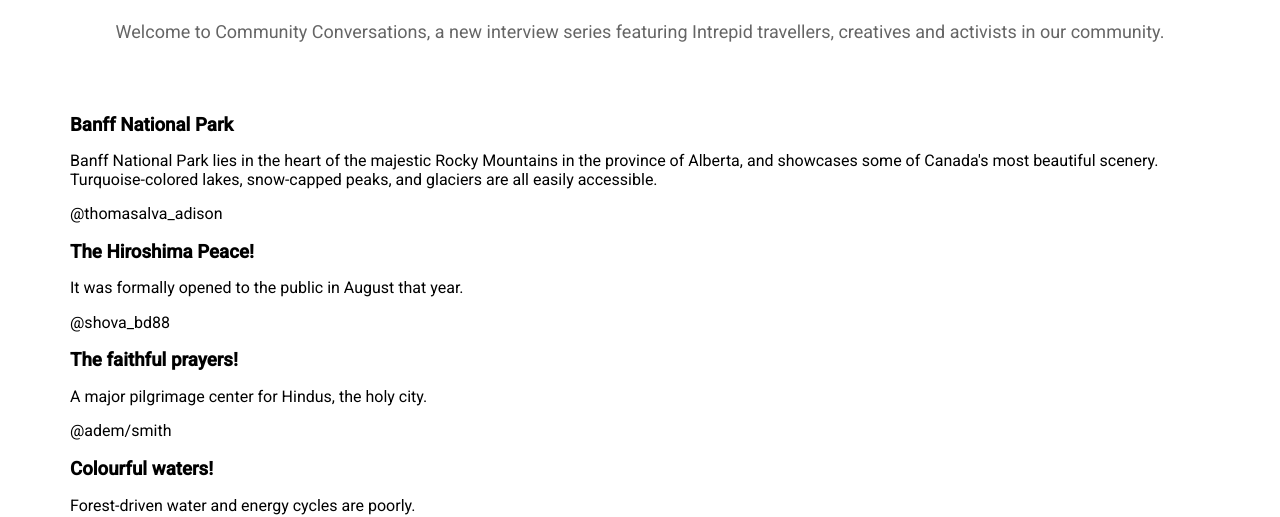
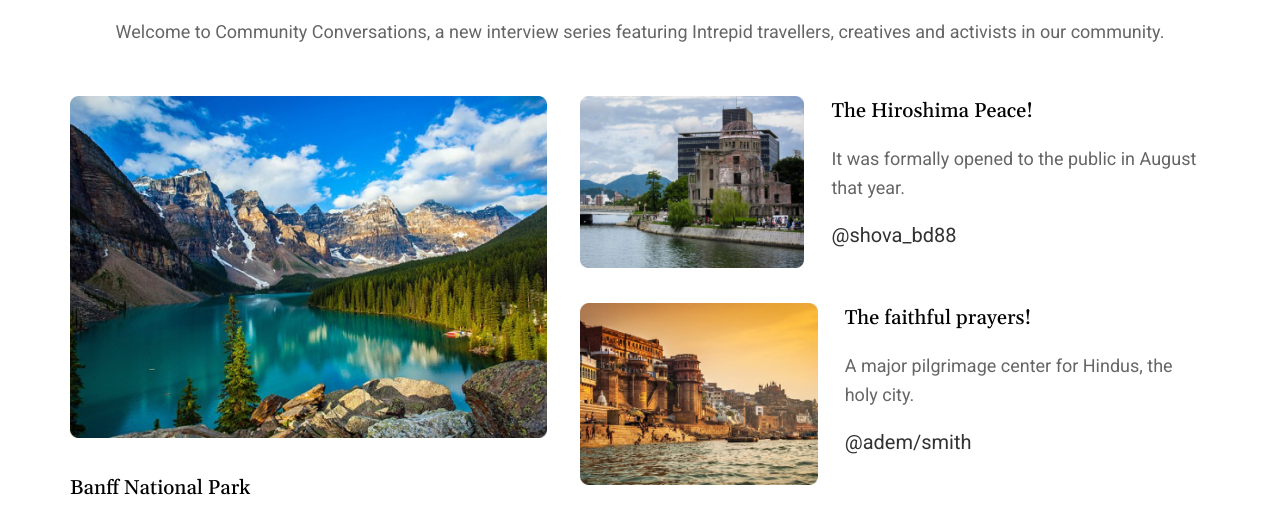
Before and after one commit to butyrskiy/0_1_Trevland, a plain HTML site: page index.html in a window 1280 px wide. Shown: the part 2533-3050 px from the top of the page. Drawn offline with nearby package versions, Linux system fonts and the light colour scheme; a web font is replaced by a local one.

Commit message:
update css

```diff
--- a/css/style.css
+++ b/css/style.css
@@ -280,3 +280,72 @@ font-family: 'Roboto', sans-serif; */
    line-height: 27px;
    color: #000000;
 }
+
+.post {
+   display: flex;
+}
+
+.main-post {
+   display: flex;
+   flex-direction: column;
+   width: 554px;
+   margin-right: 33px;
+}
+
+.post-title {
+   font-family: 'Gelasio';
+   font-weight: 500;
+   font-size: 20px;
+   line-height: 30px;
+}
+
+.text-title {
+   font-family: 'Roboto';
+   font-weight: 400;
+   font-size: 18px;
+   line-height: 29px;
+   color: #000000;
+   opacity: 0.6;
+}
+
+.main-post-autor {
+   font-family: 'Roboto';
+   font-weight: 500;
+   font-size: 20px;
+   line-height: 30px;
+}
+
+.main-post-img {
+   margin-bottom: 35px;
+}
+
+.other-post {
+
+}
+
+.other-post-item {
+   display: flex;
+   margin-bottom: 30px;
+}
+
+.other-post-item-img {
+   margin-right: 27px;
+}
+
+.other-post-img {
+   width: 100%;
+}
+
+other-post-item-content {
+   width: 50px;
+}
+
+.other-post-autor {
+   font-family: 'Roboto';
+   font-style: normal;
+   font-weight: 400;
+   font-size: 20px;
+   line-height: 30px;
+   color: #000000;
+   opacity: 0.8;
+}
--- a/index.html
+++ b/index.html
@@ -199,34 +199,48 @@
 
                 <div class="post">
                     <div class="main-post">
-                        <img class="main-post-img" src="" alt="">
+                        <img class="main-post-img" src="./img/photo/blog/banff_national_park.jpg" alt="Banff National Park">
                         <h3 class="post-title">Banff National Park</h3>
                         <p class="text-title">Banff National Park lies in the heart of the majestic Rocky Mountains in
                             the province of Alberta, and showcases some of Canada's most beautiful scenery.
                             Turquoise-colored lakes, snow-capped peaks, and glaciers are all easily accessible.
                         </p>
-                        <span class="post-autor">@thomasalva_adison</span>
+                        <span class="main-post-autor">@thomasalva_adison</span>
                     </div>
                     <div class="other-post">
-                        <img class="other-post-img" src="" alt="">
+                        <div class="other-post-item">
+                            <div class="other-post-item-img">
+                                <img class="other-post-img" src="./img/photo/blog/the_hiroshima_peace.jpg" alt="The Hiroshima Peace!">
+                            </div>
+                            <div class="other-post-item-content">
                                 <h3 class="post-title">The Hiroshima Peace!</h3>
                                 <p class="text-title">It was formally opened to the public in August that year.
                                 </p>
                                 <span class="other-post-autor">@shova_bd88</span>
                             </div>
-                    <div class="other-post">
-                        <img class="other-post-img" src="" alt="">
+                        </div>
+                        <div class="other-post-item">
+                            <div class="other-post-item-img">
+                                <img class="other-post-img" src="./img/photo/blog/the_faithful_prayers.jpg" alt="The Hiroshima Peace!">
+                            </div>
+                            <div class="other-post-item-content">
                                 <h3 class="post-title">The faithful prayers!</h3>
                                 <p class="text-title">A major pilgrimage center for Hindus, the holy city.
                                 </p>
                                 <span class="other-post-autor">@adem/smith</span>
                             </div>
-                    <div class="other-post">
-                        <img class="other-post-img" src="" alt="">
+                        </div>
+                        <div class="other-post-item">
+                            <div class="other-post-item-img">
+                                <img class="other-post-img" src="./img/photo/blog/colourful_waters.jpg" alt="The Hiroshima Peace!">
+                            </div>
+                            <div class="other-post-item-content">
                                 <h3 class="post-title">Colourful waters!</h3>
                                 <p class="text-title">Forest-driven water and energy cycles are poorly.
                                 </p>
                                 <span class="other-post-autor">@jhon7leew</span>
+                            </div>
+                        </div>
                     </div>
                 </div>
             </div>
```
Lines whose indentation alone changed are shown as unchanged.
